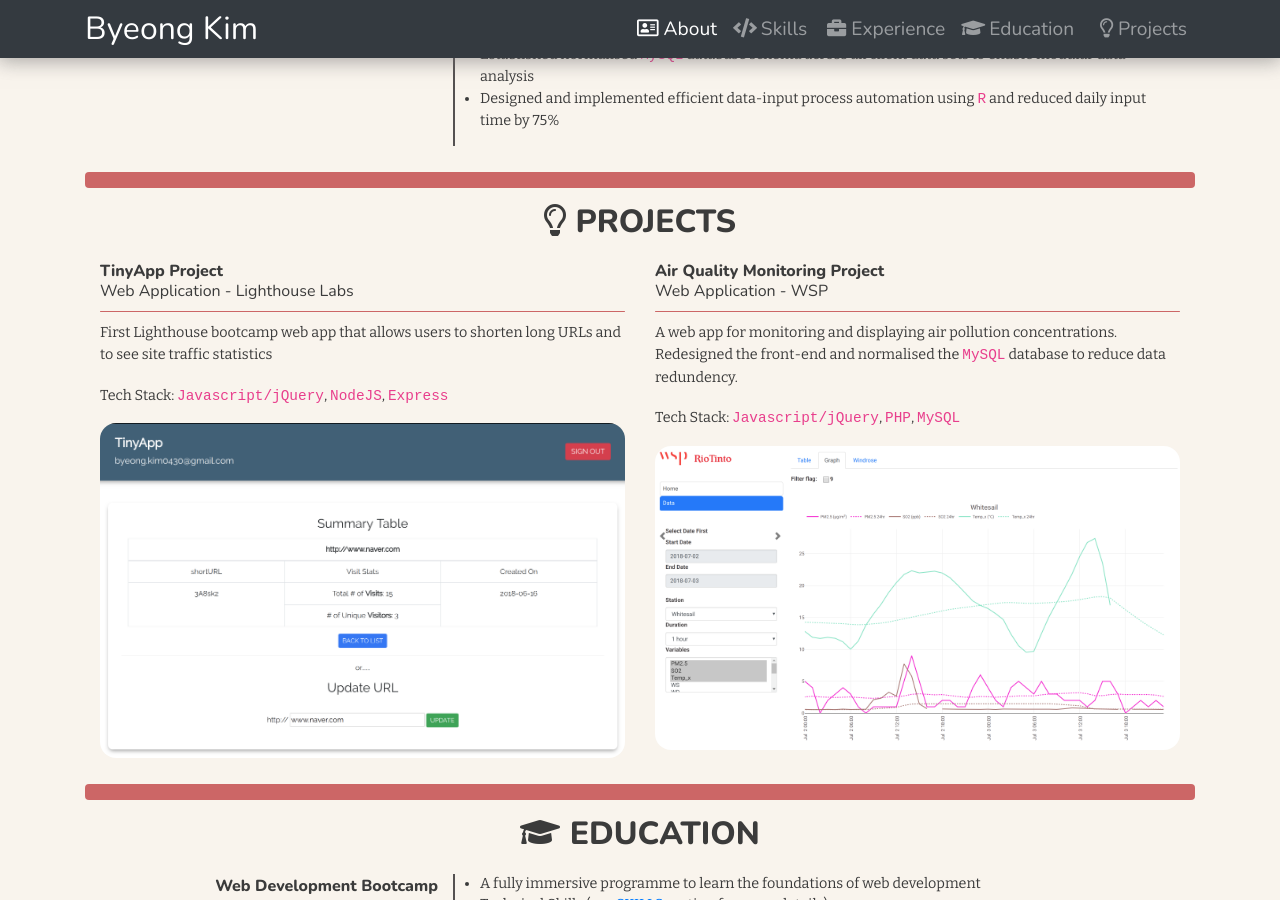
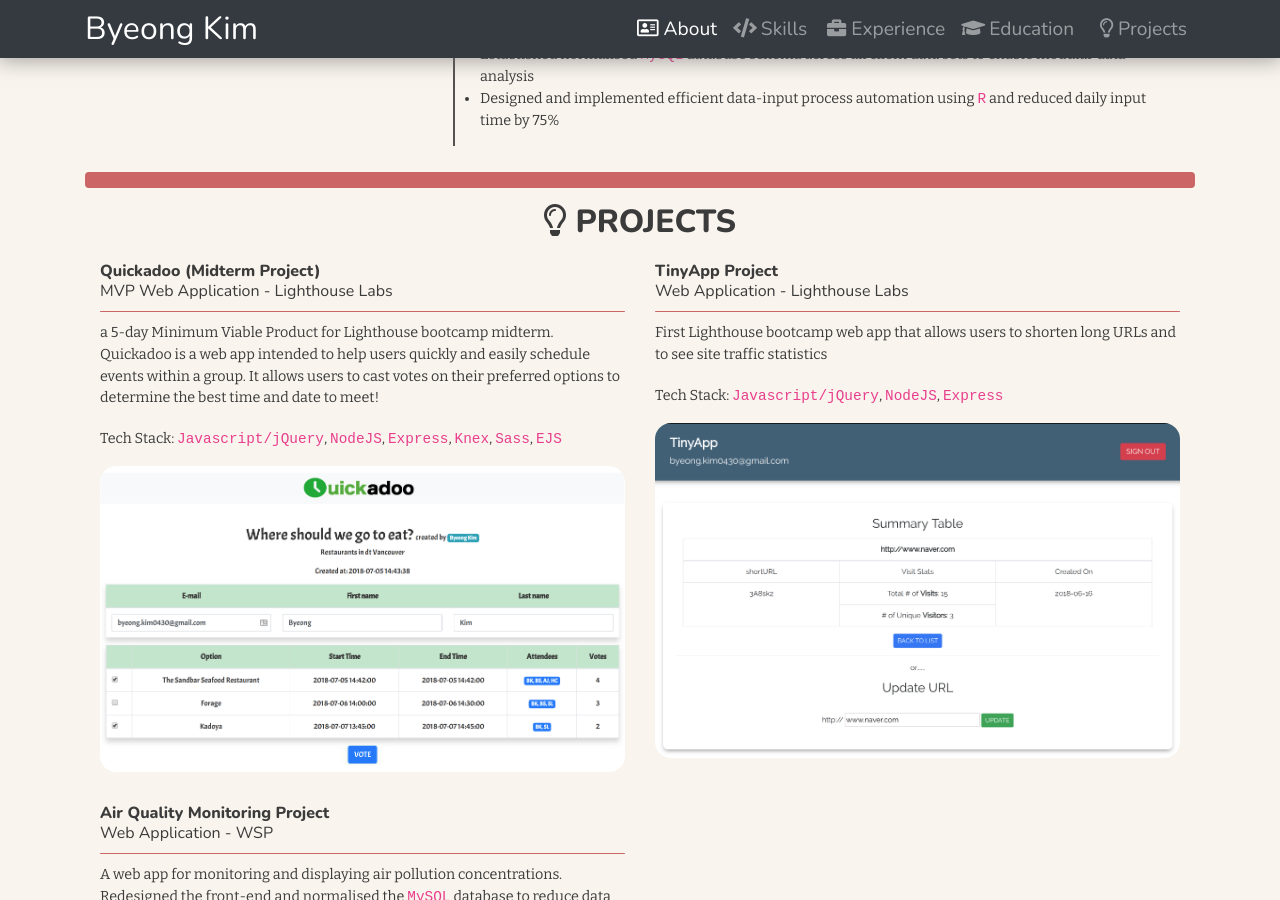
Before and after one commit to byeong0430/byeong0430.github.io, a Jekyll site: the page built from index.html, in a window 1280 px wide and 900 px high, scrolled down 990 px. Built offline with Jekyll 4.4.1, drawn with Linux system fonts in a browser that asks for light colours; nearby versions of some CDN libraries.

Commit message:
added quickadoo midterm project

```diff
--- a/_includes/projects-elements.html
+++ b/_includes/projects-elements.html
@@ -1,5 +1,34 @@
 <article>
   <div class='row'>
+    <section class='col-xl-6 col-lg-6 col-md-6 col-sm-12 col-12 project'>
+      <header>
+        <h1>
+          <a href='https://github.com/byeong0430/quickadoo' target='_blank'>
+            Quickadoo (Midterm Project)
+          </a>
+        </h1>
+        <h2>MVP Web Application - Lighthouse Labs</h2>
+      </header>
+      <hr class="red-line">
+      <main>
+        <p>a 5-day Minimum Viable Product for Lighthouse bootcamp midterm.
+          Quickadoo is a web app intended to help users quickly and easily schedule events within a group.
+          It allows users to cast votes on their preferred options to determine the best time and date to meet!
+          <p>Tech Stack:
+            <code>Javascript/jQuery</code>,
+            <code>NodeJS</code>,
+            <code>Express</code>,
+            <code>Knex</code>,
+            <code>Sass</code>,
+            <code>EJS</code>
+          </p>
+      </main>
+      <footer>
+        <a href='https://github.com/byeong0430/quickadoo' target='_blank'>
+          <img src='/assets/img/projects/quickadoo.png' alt='tinyApp'>
+        </a>
+      </footer>
+    </section>
     <section class='col-xl-6 col-lg-6 col-md-6 col-sm-12 col-12 project'>
       <header>
         <h1>
```
Also changed, not shown: assets/img/projects/quickadoo.png (added).
